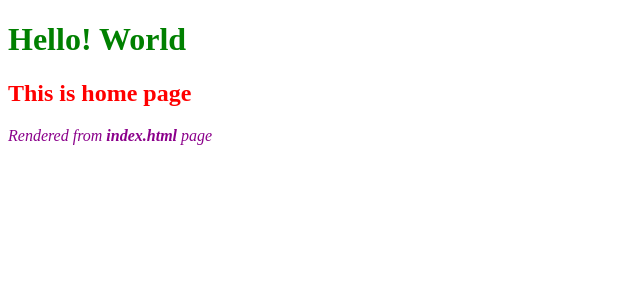
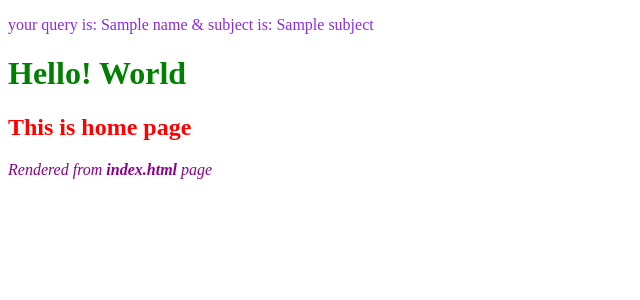
Before and after one commit to MohammedGousemohiyuddinYekkaluru/prime-ai-ml-learning-journey, a Python web app: template flask/templates/index.html in a window 1280 px wide. Shown: the top 300 px of the page, without its empty margins (0-640 px from the left). Run offline with Jinja, Linux system fonts and the light colour scheme; the template is opened without the code that fills it: most values are stand-ins (such as "Sample title", 1, 10 or a date in 2020).

Commit message:
Send data using query strings.

```diff
--- a/flask/main.py
+++ b/flask/main.py
@@ -1,10 +1,12 @@
 from flask import Flask, render_template, url_for, request
 
-app = Flask(__name__, static_folder="assets")
+app = Flask(__name__)
 
 @app.route("/")
 def hello_world():
-    return render_template("index.html")
+    name = request.args.get("name", default= "ananymous")
+    subject = request.args.get("subject")
+    return render_template("index.html", name= name, subject= subject)
 
 @app.route("/login", methods=["GET", "POST"])
 def login_page():
--- a/flask/static/style.css
+++ b/flask/static/style.css
@@ -6,6 +6,10 @@ h2{
     color: red
 }
 
+p{
+    color: blueviolet;
+}
+
 footer{
     color: darkmagenta;
 }
--- a/flask/templates/index.html
+++ b/flask/templates/index.html
@@ -8,6 +8,7 @@
     <!-- <script src="static/script.js"></script> -->
 </head>
 <body>
+    <p>your query is: {{ name }} & subject is: {{ subject }}</p>
     <h1>Hello! World</h1>
     <h2>This is home page</h2>
     <footer><i>Rendered from <b>index.html</b> page</i></footer>
```
